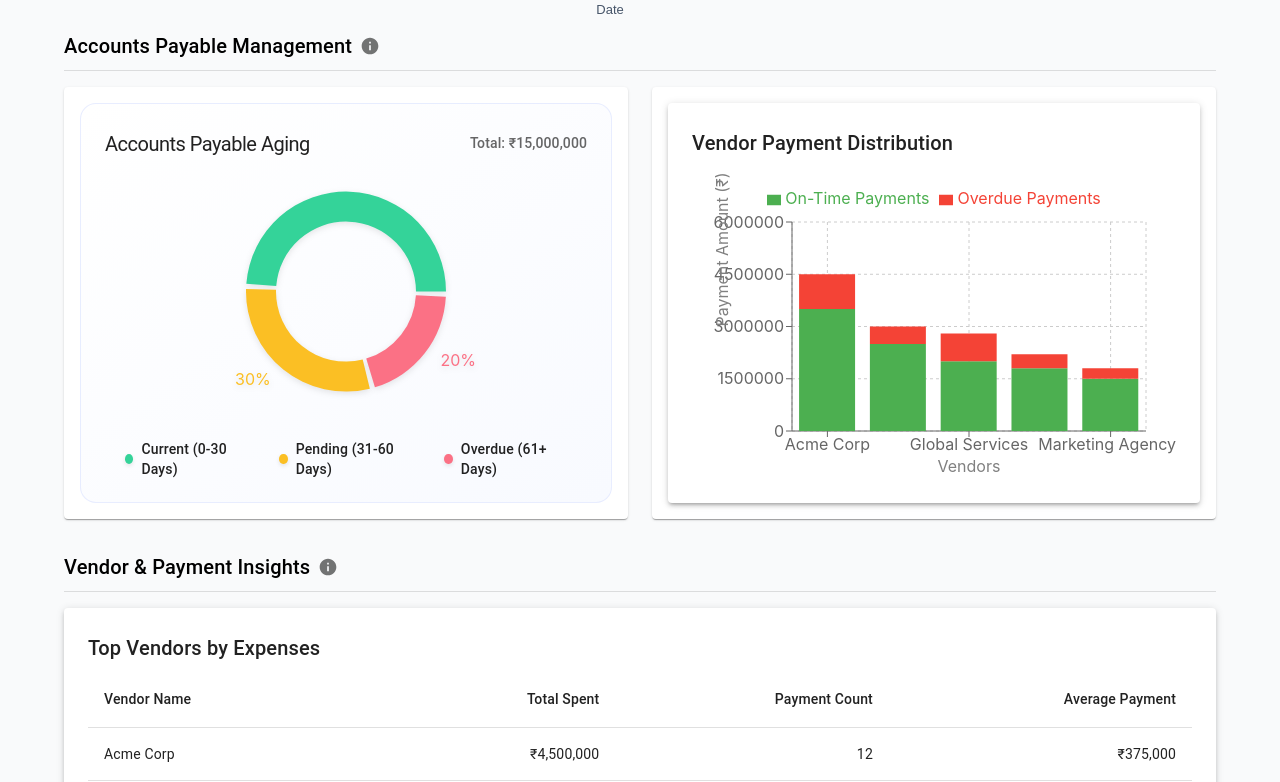
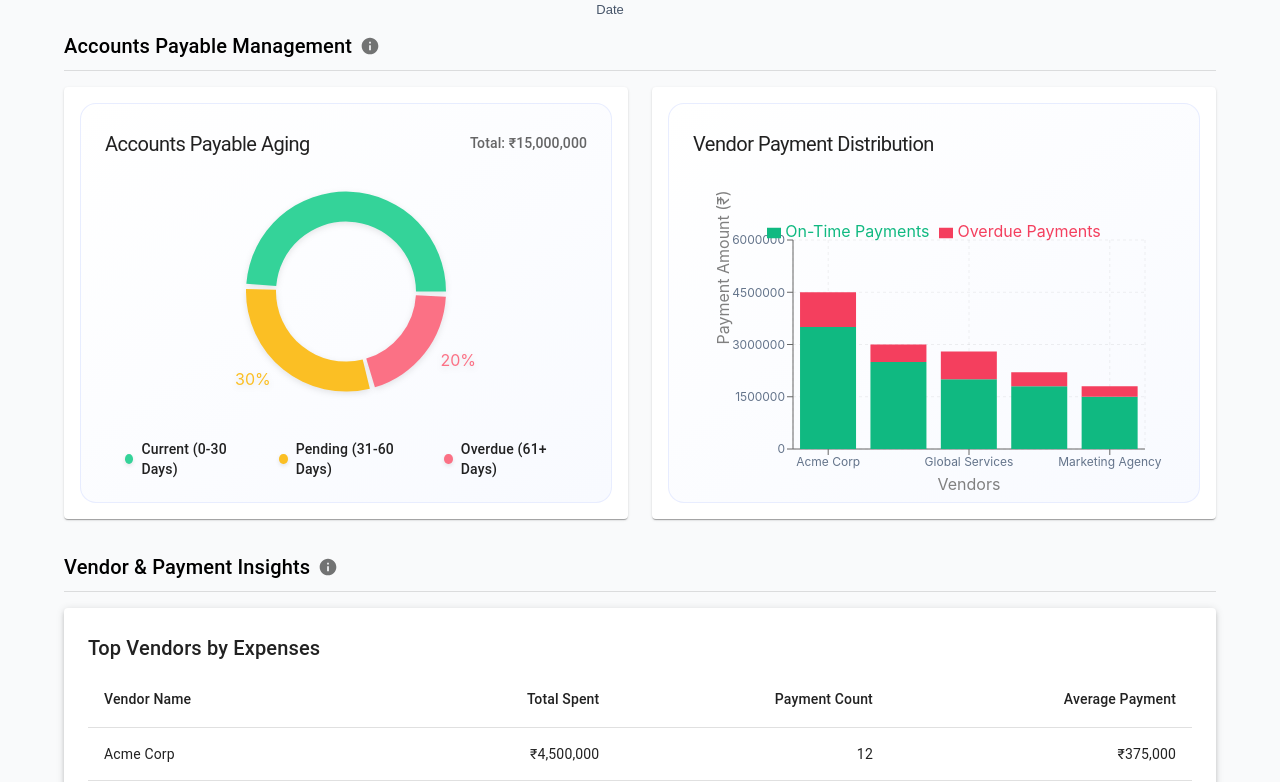
Before and after one commit to thecolossalsparkle/liquidrbac, a React (Create React App) app: page /dashboard in a window 1280 px wide. Shown: the part 1598-2380 px from the top of the page. Built offline with nearby package versions, Linux system fonts and the light colour scheme.

Commit message:
Vendor payment

```diff
--- a/src/components/Charts/VendorPaymentDistributionChart.jsx
+++ b/src/components/Charts/VendorPaymentDistributionChart.jsx
@@ -3,20 +3,44 @@ import { BarChart, Bar, XAxis, YAxis, CartesianGrid, Tooltip, ResponsiveContaine
 import { Box, Typography, Paper } from '@mui/material';
 
 const PAYMENT_COLORS = {
-  onTime: '#4caf50',    // Green for on-time payments
-  overdue: '#f44336'    // Red for overdue payments
+  onTime: '#10B981',    // A richer, more vibrant teal for on-time payments
+  overdue: '#F43F5E'    // A warmer, more balanced red for overdue payments
 };
 
 const VendorPaymentDistributionChart = ({ data }) => {
   const CustomTooltip = ({ active, payload }) => {
     if (active && payload && payload.length) {
       return (
-        <Box sx={{ bgcolor: 'background.paper', p: 1, border: '1px solid #ccc' }}>
-          <Typography variant="body2" sx={{ color: 'text.primary' }}>
+        <Box
+          sx={{
+            bgcolor: 'rgba(255, 255, 255, 0.95)',
+            backdropFilter: 'blur(8px)',
+            p: 2,
+            borderRadius: 2,
+            boxShadow: '0 4px 24px rgba(0, 0, 0, 0.06)',
+            border: '1px solid rgba(0, 0, 0, 0.03)',
+          }}
+        >
+          <Typography
+            variant="subtitle2"
+            sx={{
+              fontWeight: 600,
+              color: 'text.primary',
+              mb: 0.5
+            }}
+          >
             {`${payload[0].payload.vendor}`}
           </Typography>
           {payload.map((item, index) => (
-            <Typography key={index} variant="body2" sx={{ color: item.color }}>
+            <Typography
+              key={index}
+              variant="h6"
+              sx={{
+                fontWeight: 700,
+                letterSpacing: '-0.5px',
+                color: item.color
+              }}
+            >
               {`${item.name}: ₹${item.value.toLocaleString()}`}
             </Typography>
           ))}
@@ -27,20 +51,40 @@ const VendorPaymentDistributionChart = ({ data }) => {
   };
 
   return (
-    <Paper elevation={3} sx={{ p: 3, height: '100%' }}>
+    <Paper
+      elevation={0}
+      sx={{
+        p: 3,
+        height: '100%',
+        borderRadius: 4,
+        background: 'linear-gradient(145deg, #ffffff 0%, #f8faff 100%)',
+        border: '1px solid rgba(230, 235, 255, 0.9)',
+      }}
+    >
       <Box sx={{ width: '100%', height: 350 }}>
-        <Typography variant="h6" gutterBottom>
-          Vendor Payment Distribution
-        </Typography>
+        <Box sx={{ mb: 3, display: 'flex', justifyContent: 'space-between', alignItems: 'center' }}>
+          <Typography
+            variant="h6"
+            sx={{
+              fontWeight: 400,
+              fontSize: '1.25rem',
+              color: 'text.primary',
+              letterSpacing: '-0.5px'
+            }}
+          >
+            Vendor Payment Distribution
+          </Typography>
+        </Box>
         <ResponsiveContainer width="100%" height="90%">
           <BarChart
             data={data}
             margin={{ top: 20, right: 30, left: 40, bottom: 20 }}
           >
-            <CartesianGrid strokeDasharray="3 3" />
+            <CartesianGrid strokeDasharray="3 3" stroke="rgba(0, 0, 0, 0.06)" />
             <XAxis
               dataKey="vendor"
               label={{ value: 'Vendors', position: 'bottom', offset: 0 }}
+              tick={{ fill: '#64748B', fontSize: 12 }}
             />
             <YAxis
               label={{
@@ -49,11 +93,28 @@ const VendorPaymentDistributionChart = ({ data }) => {
                 position: 'insideLeft',
                 offset: -10
               }}
+              tick={{ fill: '#64748B', fontSize: 12 }}
             />
             <Tooltip content={<CustomTooltip />} />
-            <Legend verticalAlign="top" height={36} />
-            <Bar dataKey="onTime" name="On-Time Payments" stackId="a" fill={PAYMENT_COLORS.onTime} />
-            <Bar dataKey="overdue" name="Overdue Payments" stackId="a" fill={PAYMENT_COLORS.overdue} />
+            <Legend
+              verticalAlign="top"
+              height={36}
+              wrapperStyle={{
+                paddingTop: '15px'
+              }}
+            />
+            <Bar
+              dataKey="onTime"
+              name="On-Time Payments"
+              stackId="a"
+              fill={PAYMENT_COLORS.onTime}
+            />
+            <Bar
+              dataKey="overdue"
+              name="Overdue Payments"
+              stackId="a"
+              fill={PAYMENT_COLORS.overdue}
+            />
           </BarChart>
         </ResponsiveContainer>
       </Box>
```
